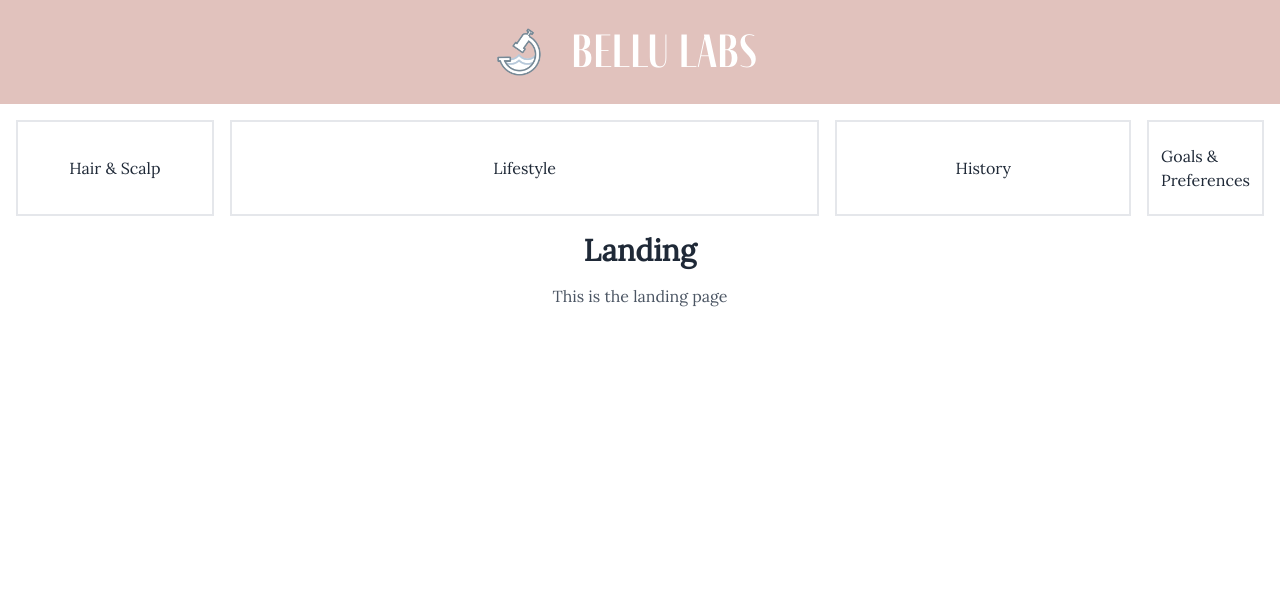
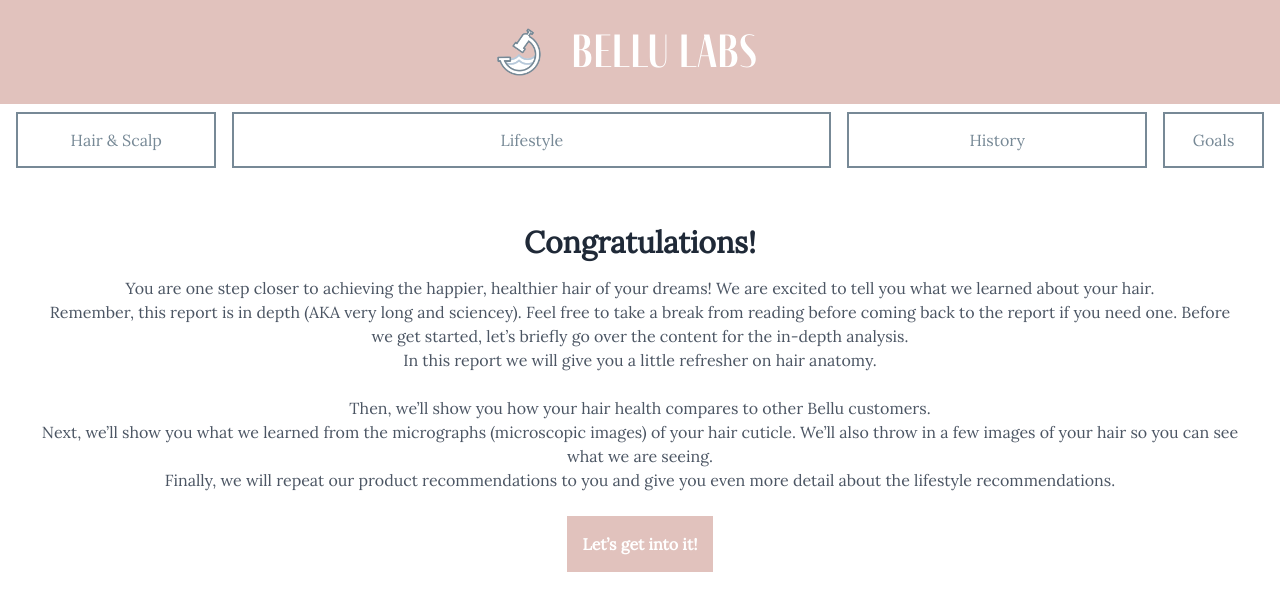
Before and after one commit to davemurdock55/bellu-labs-application, a React (Create React App) app in the folder bellu-survey/: page / in a window 1280 px wide. Shown: the top 610 px of the page. Built offline with nearby package versions, Linux system fonts and the light colour scheme.

Commit message:
Added some styling for the navlinks

```diff
--- a/bellu-survey/src/App.js
+++ b/bellu-survey/src/App.js
@@ -14,6 +14,147 @@
 
 function App ()
 {
+
+  const surveyData = [
+    {
+      section: 'Hair & Scalp',
+      questions: [
+        {
+          id: 1, text: 'Select the hair type that most closely resembles your hair'
+        },
+        {
+          id: 2, text: 'In general, your scalp is:'
+        },
+        {
+          id: 3, text: 'In general, your hair is:'
+        },
+        {
+          id: 4, text: 'Your hair is:'
+        },
+        {
+          id: 5, text: 'How thick is your hair? Rub a single strand of hair between your fingers. What does it feel like?'
+        },
+        {
+          id: 6, text: 'How long does it take for your hair to air dry?'
+        },
+        {
+          id: 7, text: 'How long is your hair?'
+        },
+        {
+          id: 8, text: 'Hair growth per month'
+        },
+      ],
+    },
+    {
+      section: 'Lifestyle',
+      questions: [
+        {
+          id: 9, text: 'Do you bleach?'
+        },
+        {
+          id: 10, text: 'How often?'
+        },
+        {
+          id: 11, text: 'Do you color?'
+        },
+        {
+          id: 12, text: 'How often? What type?'
+        },
+        {
+          id: 13, text: 'Heat use'
+        },
+        {
+          id: 14, text: 'Which products'
+        },
+        {
+          id: 15, text: 'Specific brands'
+        },
+        {
+          id: 16, text: 'How often do you condition?'
+        },
+        {
+          id: 17, text: 'Swim in chlorine'
+        },
+        {
+          id: 18, text: 'Do you protect hair in chlorine?'
+        },
+        {
+          id: 19, text: 'Wash frequency'
+        },
+        {
+          id: 20, text: 'Grease after washing'
+        },
+        {
+          id: 21, text: 'Wear in tight styles'
+        },
+        {
+          id: 22, text: 'Hours outside'
+        },
+        {
+          id: 23, text: 'Exercise frequency'
+        },
+        {
+          id: 24, text: 'Grease after exercise'
+        },
+        {
+          id: 25, text: 'Diet'
+        },
+        {
+          id: 26, text: 'Medication'
+        },
+      ],
+    },
+    {
+      section: 'History',
+      questions: [
+        {
+          id: 27, text: 'Events that damaged hair more than normal?'
+        },
+        {
+          id: 28, text: 'Experience hair loss?'
+        },
+        {
+          id: 29, text: 'Pregnant, birth, or breastfeeding'
+        },
+        {
+          id: 30, text: 'Menopause'
+        },
+        {
+          id: 31, text: 'Age'
+        },
+        {
+          id: 32, text: 'Any other important info?'
+        },
+        {
+          id: 33, text: 'Flaking/dandruff problems?'
+        },
+        {
+          id: 34, text: 'Describe dandruff if present'
+        },
+        {
+          id: 35, text: 'What is your natural hair color'
+        },
+      ],
+    },
+    {
+      section: 'Goals & Preferences',
+      questions: [
+        {
+          id: 36, text: 'I would like my hair to be… (goals)'
+        },
+        {
+          id: 37, text: 'Preferences for ingredients'
+        },
+        {
+          id: 38, text: 'Products you are against or don’t like (and why)'
+        },
+        {
+          id: 39, text: 'Sensitive skin/scalp?'
+        },
+      ],
+    }
+  ];
+
   return (
     <div className="text-gray-800">
       <Router>
--- a/bellu-survey/src/components/Landing.js
+++ b/bellu-survey/src/components/Landing.js
@@ -1,12 +1,33 @@
 import React from 'react';
+import { Link } from 'react-router-dom';
 
 export default function Landing ()
 {
 	return (
-		<div className="flex justify-center items-center h-1/2">
-			<div className="text-center">
-				<h1 className="text-3xl font-bold mb-4">Landing</h1>
-				<p className="text-gray-600">This is the landing page</p>
+		<div className="flex justify-center items-center h-1/2 p-10">
+			<div>
+				<h1 className="text-center text-3xl font-bold mb-4">Congratulations!</h1>
+				<div className="text-center">
+					<p className="text-gray-600">
+						You are one step closer to achieving the happier, healthier hair of your dreams! We are excited to tell you what we learned about your hair.
+					</p>
+					<p className="text-gray-600">
+						Remember, this report is in depth (AKA very long and sciencey). Feel free to take a break from reading before coming back to the report if you need one. Before we get started, let’s briefly go over the content for the in-depth analysis.
+					</p>
+					<p className="text-gray-600">
+						In this report we will give you a little refresher on hair anatomy.<br /><br />
+						Then, we’ll show you how your hair health compares to other Bellu customers.
+					</p>
+					<p className="text-gray-600">
+						Next, we’ll show you what we learned from the micrographs (microscopic images) of your hair cuticle. We’ll also throw in a few images of your hair so you can see what we are seeing.
+					</p>
+					<p className="text-gray-600">
+						Finally, we will repeat our product recommendations to you and give you even more detail about the lifestyle recommendations.
+					</p>
+					<div style={ { display: "flex", flexDirection: "column", alignItems: "center" } }>
+						<Link to="/hair-and-scalp" className="my-6 p-4 bg-[#e1c2bd] text-white font-bold">Let’s get into it!</Link>
+					</div>
+				</div>
 			</div>
 		</div>
 	);
--- a/bellu-survey/src/components/Navbar.js
+++ b/bellu-survey/src/components/Navbar.js
@@ -1,21 +1,57 @@
+import { NavLink } from 'react-router-dom';
+
 export default function Navbar ()
 {
+	const activeClass = 'active-navlink';
+
 	return (
 		<>
 			<nav className="bg-[#e1c2bd]">
-				<div className="flex items-center justify-center">
-					<img src="/images/bellu-labs-1.png" alt="Bellu Labs Logo" className="h-12 w-12" />
-					<h1 className="m-7 text-white font-medium logo text-5xl">bellu labs</h1>
-				</div>
-
+				<NavLink to="/" className="flex items-center justify-center">
+					<img
+						src="/images/bellu-labs-1.png"
+						alt="Bellu Labs Logo"
+						className="h-12 w-12"
+					/>
+					<h1 className="m-7 text-white font-medium logo text-5xl">
+						bellu labs
+					</h1>
+				</NavLink>
 			</nav>
-			<div className="flex flex-row justify-center space-x-4 p-4 h-32">
-				<div className="px-3 flex items-center justify-center border-2 border-solid border-[##778996] basis-2/12">Hair & Scalp</div>
-				<div className="px-3 flex items-center justify-center border-2 border-solid border-[##778996] basis-6/12">Lifestyle</div>
-				<div className="px-3 flex items-center justify-center border-2 border-solid border-[##778996] basis-3/12">History</div>
-				<div className="px-3  flex items-center justify-center border-2 border-solid border-[##778996] basis-1/12">Goals & Preferences</div> {/* changed from Goals & Preferences to make it fit better */ }
+			<div className="flex flex-row justify-center space-x-4 p-4 pt-2 h-20 text-md font-medium text-[#778996]">
+				<NavLink
+					to="/hair-and-scalp"
+					className={ ({ isActive }) =>
+						isActive ? `${activeClass} px-3 flex items-center justify-center border-2 border-solid border-[#778996] basis-2/12` : 'px-3 flex items-center justify-center border-2 border-solid border-[#778996] basis-2/12'
+					}
+				>
+					Hair & Scalp
+				</NavLink>
+				<NavLink
+					to="/lifestyle"
+					className={ ({ isActive }) =>
+						isActive ? `${activeClass} px-3 flex items-center justify-center border-2 border-solid border-[#778996] basis-6/12` : 'px-3 flex items-center justify-center border-2 border-solid border-[#778996] basis-6/12'
+					}
+				>
+					Lifestyle
+				</NavLink>
+				<NavLink
+					to="/history"
+					className={ ({ isActive }) =>
+						isActive ? `${activeClass} px-3 flex items-center justify-center border-2 border-solid border-[#778996] basis-3/12` : 'px-3 flex items-center justify-center border-2 border-solid border-[#778996] basis-3/12'
+					}
+				>
+					History
+				</NavLink>
+				<NavLink
+					to="/goals-and-preferences"
+					className={ ({ isActive }) =>
+						isActive ? `${activeClass} px-3 flex items-center justify-center border-2 border-solid border-[#778996] basis-1/12` : 'px-3 flex items-center justify-center border-2 border-solid border-[#778996] basis-1/12'
+					}
+				>
+					Goals
+				</NavLink>
 			</div>
-
 		</>
 	);
 }
--- a/bellu-survey/src/index.css
+++ b/bellu-survey/src/index.css
@@ -20,3 +20,9 @@
   -webkit-font-smoothing: antialiased;
   -moz-osx-font-smoothing: grayscale;
 }
+
+.active-navlink {
+  color: white !important;
+  font-weight: bold;
+  background-color: #778996 !important;
+}
```
